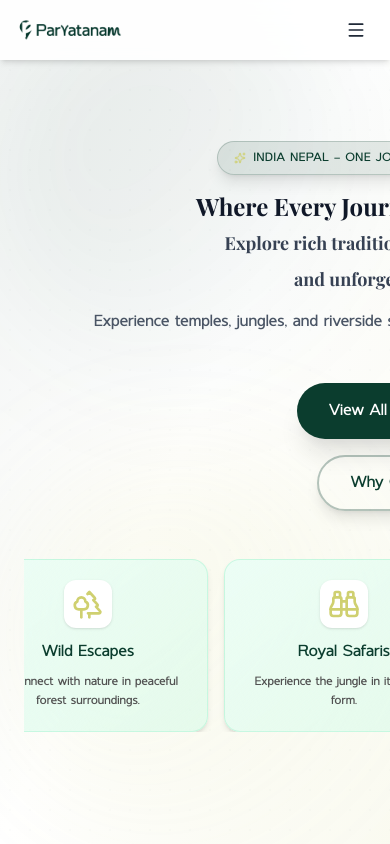
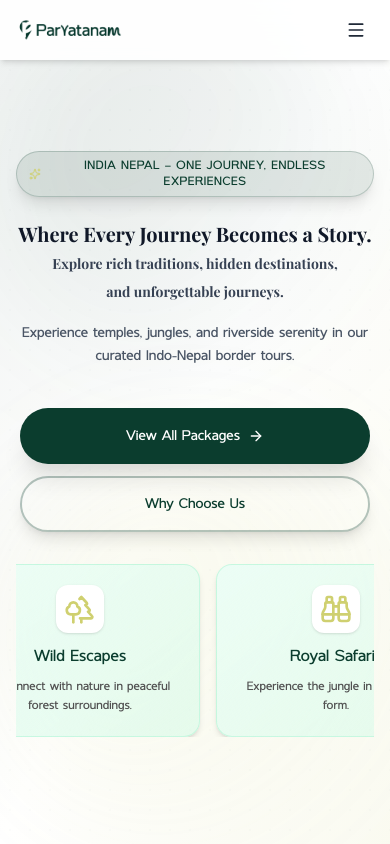
Before and after one commit to nandanSrivastava/paryatanam, a Next.js app: page / in a window 390 px wide. Shown: the top 844 px of the page. Built offline with nearby package versions, Linux system fonts and the light colour scheme; a web font is replaced by a local one.

Commit message:
feat: changed ui

```diff
--- a/src/components/home/Hero.tsx
+++ b/src/components/home/Hero.tsx
@@ -182,28 +182,30 @@ export function Hero() {
       <div className="absolute top-0 left-0 w-96 h-96 bg-gradient-to-br from-primary/10 to-transparent rounded-full blur-3xl" />
       <div className="absolute bottom-0 right-0 w-96 h-96 bg-gradient-to-br from-secondary/15 to-transparent rounded-full blur-3xl" />
 
-      <div className="relative z-10 container mx-auto flex min-h-screen flex-col justify-center px-6 sm:px-8 pt-[var(--navbar-height)] pb-12 sm:pb-24">
-        <div className="max-w-3xl sm:max-w-6xl mx-auto text-center">
+      <div className="relative z-10 container mx-auto flex min-h-screen flex-col justify-center px-4 sm:px-6 md:px-8 pt-[var(--navbar-height)] pb-8 sm:pb-16 md:pb-24">
+        <div className="max-w-3xl sm:max-w-6xl mx-auto text-center w-full">
           {/* Main Hero Content */}
-          <div className="mb-12 mt-4 sm:mb-12 animate-fade-in-up">
-            <div className="mb-4 sm:mb-6 inline-flex items-center gap-2 rounded-full border border-primary/20 bg-primary/10 px-4 py-2 sm:px-6 sm:py-3 text-xs sm:text-sm font-bold uppercase tracking-wider text-primary shadow-lg">
-              <Sparkles className="w-3 h-3 sm:w-4 sm:h-4 text-secondary" />
-              India Nepal – One Journey, Endless Experiences
+          <div className="mb-10 sm:mb-10 md:mb-12 mt-4 sm:mt-4 animate-fade-in-up">
+            <div className="mb-6 sm:mb-6 md:mb-6 inline-flex items-center gap-2 rounded-full border border-primary/20 bg-primary/10 px-3 py-1.5 sm:px-4 sm:py-2 md:px-6 md:py-3 text-xs sm:text-sm font-bold uppercase tracking-wider text-primary shadow-lg">
+              <Sparkles className="w-3 h-3 sm:w-4 sm:h-4 text-secondary flex-shrink-0" />
+              <span className="line-clamp-2 sm:line-clamp-1">
+                India Nepal – One Journey, Endless Experiences
+              </span>
             </div>
 
-            <h1 className="mb-4 sm:mb-6 font-serif text-2xl xs:text-3xl sm:text-4xl md:text-5xl lg:text-6xl font-bold leading-tight text-gray-900">
-              <span className="block mb-2 font-serif font-anabae">
+            <h1 className="mb-5 sm:mb-6 md:mb-6 font-serif text-xl xs:text-2xl sm:text-3xl md:text-5xl lg:text-6xl font-bold leading-tight text-gray-900">
+              <span className="block mb-2 sm:mb-2 font-serif font-anabae">
                 Where Every Journey Becomes a Story.
               </span>
-              <span className="block text-lg xs:text-xl sm:text-2xl md:text-3xl lg:text-4xl font-popins text-gray-700 mt-2">
+              <span className="block text-sm xs:text-base sm:text-xl md:text-3xl lg:text-4xl font-popins text-gray-700 mt-2 sm:mt-2">
                 Explore rich traditions, hidden destinations,
               </span>
-              <span className="block text-lg xs:text-xl sm:text-2xl md:text-3xl lg:text-4xl font-popins text-gray-700 mt-2">
+              <span className="block text-sm xs:text-base sm:text-xl md:text-3xl lg:text-4xl font-popins text-gray-700 mt-2 sm:mt-2">
                 and unforgettable journeys.
               </span>
             </h1>
 
-            <p className="mb-12 sm:mb-10 max-w-3xl mx-auto text-base sm:text-lg md:text-xl text-gray-600 leading-relaxed font-medium">
+            <p className="mb-10 sm:mb-10 md:mb-12 max-w-3xl mx-auto text-sm xs:text-base sm:text-lg md:text-xl text-gray-600 leading-relaxed font-medium px-1">
               Experience temples, jungles, and riverside serenity in our curated
               Indo-Nepal border tours.
               <span className="hidden sm:inline">
@@ -215,23 +217,23 @@ export function Hero() {
           </div>
           {/* Quick Action Buttons */}
           <div
-            className="flex flex-col sm:flex-row gap-4 justify-center mb-12 sm:mb-16 animate-fade-in"
+            className="flex flex-col sm:flex-row gap-3 sm:gap-4 justify-center mb-8 sm:mb-12 md:mb-16 animate-fade-in w-full px-1 sm:px-0"
             style={{ animationDelay: "0.6s" }}
           >
-            <Link href="#featured-packages">
+            <Link href="#featured-packages" className="w-full sm:w-auto">
               <Button
                 size="lg"
-                className="px-8 py-4 sm:px-10 sm:py-5 text-base sm:text-lg shadow-luxury hover:shadow-xl active:scale-95 sm:hover:scale-105 transition-all"
+                className="w-full sm:w-auto px-6 sm:px-8 md:px-10 py-3 sm:py-4 md:py-5 text-sm sm:text-base md:text-lg shadow-luxury hover:shadow-xl active:scale-95 sm:hover:scale-105 transition-all"
               >
                 View All Packages
-                <ArrowRight className="ml-2 h-5 w-5 sm:h-6 sm:w-6" />
+                <ArrowRight className="ml-2 h-4 w-4 sm:h-5 sm:w-5 md:h-6 md:w-6" />
               </Button>
             </Link>
-            <Link href="#why-paryatanam">
+            <Link href="#why-paryatanam" className="w-full sm:w-auto">
               <Button
                 size="lg"
                 variant="outline"
-                className="px-8 py-4 sm:px-10 sm:py-5 text-base sm:text-lg border-2 border-primary/30 text-primary hover:bg-primary hover:text-white shadow-lg hover:shadow-xl active:scale-95 sm:hover:scale-105 transition-all"
+                className="w-full sm:w-auto px-6 sm:px-8 md:px-10 py-3 sm:py-4 md:py-5 text-sm sm:text-base md:text-lg border-2 border-primary/30 text-primary hover:bg-primary hover:text-white shadow-lg hover:shadow-xl active:scale-95 sm:hover:scale-105 transition-all"
               >
                 Why Choose Us
               </Button>
```
